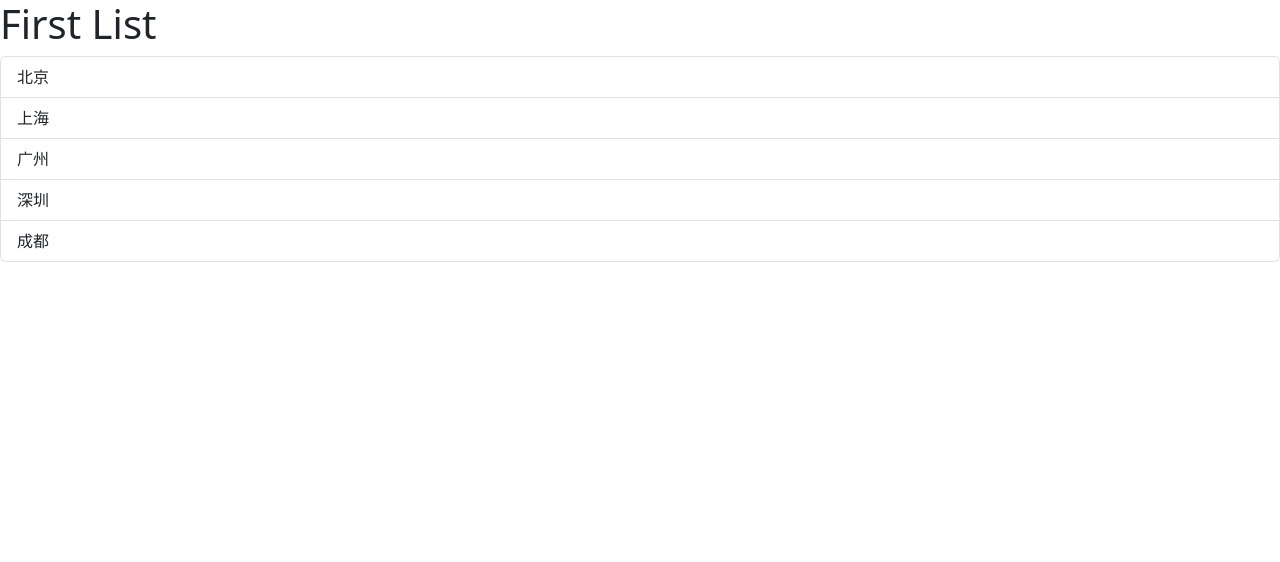
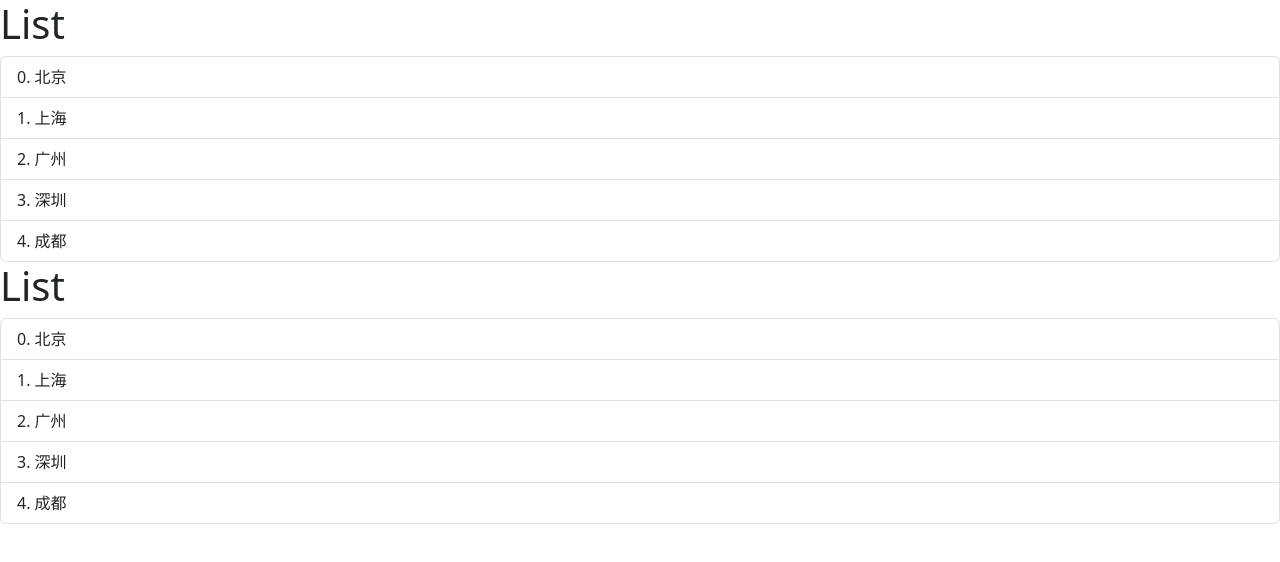
Before and after one commit to react-app-learning/basic-react-demo, a React (Vite) app: page / in a window 1280 px wide. Shown: the top 562 px of the page. Built offline with nearby package versions, Linux system fonts and the light colour scheme.

Commit message:
add click active ok

```diff
--- a/src/App.tsx
+++ b/src/App.tsx
@@ -5,6 +5,7 @@ function App() {
   return (
     <div>
       <ListGroup/>
+      <ListGroup/>
     </div>
   )
 }
--- a/src/components/ListGroup.tsx
+++ b/src/components/ListGroup.tsx
@@ -1,4 +1,4 @@
-import { MouseEvent } from "react";
+import { MouseEvent, useState } from "react";
 
 function ListGroup() {
   let lists = [
@@ -9,15 +9,15 @@ function ListGroup() {
     { id: 5, addressName: "成都" },
   ];
 
-  const handleClick = (event: MouseEvent) => console.log(event);
-
+  let [selectIndex, setSelectIndex] = useState(-1);
+  const handleClick = (index:number) => setSelectIndex(index);
   return (
     <>
-      <h1>First List</h1>
+      <h1>List</h1>
       <ul className="list-group">
-        {lists.map((item) => (
-          <li className="list-group-item" key={item.id} onClick={handleClick}>
-            {item.addressName}
+        {lists.map((item, index) => (
+          <li className= {selectIndex === index ? "list-group-item active" : "list-group-item"} key={item.id} onClick={()=>{setSelectIndex(index)}}>
+            {index}. {item.addressName}
           </li>
         ))}
       </ul>
```
